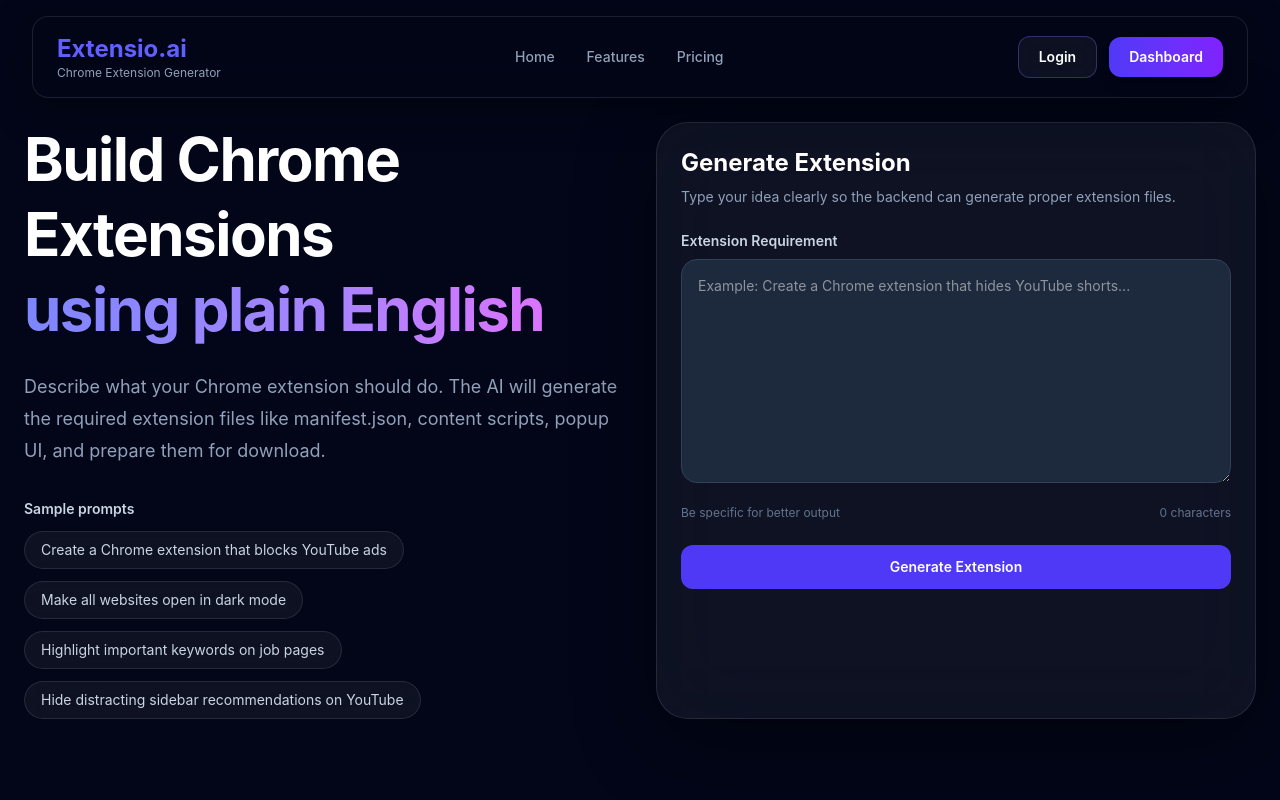
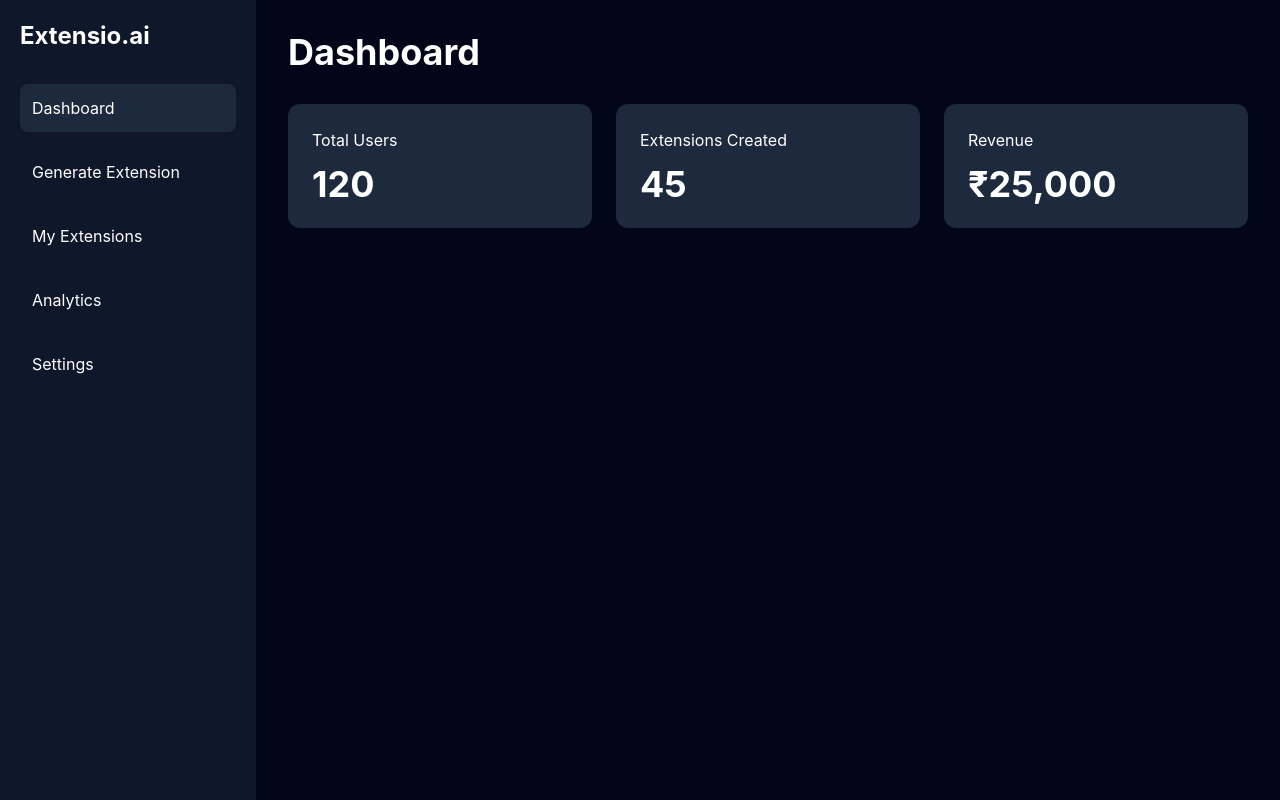
Before and after one commit to vimalrajput05/Extensio, a React (Vite) app in the folder frontend/: page /dashboard in a window 1280 px wide. Shown: the top 800 px of the page. Built offline with nearby package versions, Linux system fonts and the light colour scheme.

Commit message:
Added dashboard frontend pages

```diff
--- a/frontend/src/App.jsx
+++ b/frontend/src/App.jsx
@@ -1,20 +1,24 @@
-import Navbar from "./components/Navbar";
-import HeroSection from "./components/HeroSection";
-import HowItWorks from "./components/HowItWorks";
-import FeaturesSection from "./components/FeaturesSection";
-import ProFeatures from "./components/ProFeatures";
-import Footer from "./components/Footer";
+import { BrowserRouter, Routes, Route } from "react-router-dom";
+
+import HomePage from "./pages/HomePage";
+import GenerateExtension from "./pages/GenerateExtension";
+import MyExtensions from "./pages/MyExtensions";
+import Analytics from "./pages/Analytics";
+import Settings from "./pages/Settings";
+import Dashboard from "./components/Dashboard";
+
 function App() {
   return (
-    <div className="min-h-screen bg-slate-950 text-white">
-      <Navbar />
-            <HeroSection />
-<HowItWorks/>
-<FeaturesSection/>
-<ProFeatures/>
-<Footer/>
-
-    </div>
+    <BrowserRouter>
+      <Routes>
+        <Route path="/" element={<HomePage />} />
+        <Route path="/dashboard" element={<Dashboard />} />
+        <Route path="/generate" element={<GenerateExtension />} />
+        <Route path="/extensions" element={<MyExtensions />} />
+        <Route path="/analytics" element={<Analytics />} />
+        <Route path="/settings" element={<Settings />} />
+      </Routes>
+    </BrowserRouter>
   );
 }
 
--- /dev/null
+++ b/frontend/src/Sidebar.jsx
@@ -0,0 +1,60 @@
+import { Link } from "react-router-dom";
+
+function Sidebar() {
+  return (
+    <div className="w-64 min-h-screen bg-slate-900 text-white p-5">
+      <h1 className="text-2xl font-bold mb-8">
+        Extensio.ai
+      </h1>
+
+      <ul className="space-y-4">
+        <li>
+          <Link
+            to="/dashboard"
+            className="block p-3 bg-slate-800 rounded-lg"
+          >
+            Dashboard
+          </Link>
+        </li>
+
+        <li>
+          <Link
+            to="/generate"
+            className="block p-3 hover:bg-slate-800 rounded-lg"
+          >
+            Generate Extension
+          </Link>
+        </li>
+
+        <li>
+          <Link
+            to="/extensions"
+            className="block p-3 hover:bg-slate-800 rounded-lg"
+          >
+            My Extensions
+          </Link>
+        </li>
+
+        <li>
+          <Link
+            to="/analytics"
+            className="block p-3 hover:bg-slate-800 rounded-lg"
+          >
+            Analytics
+          </Link>
+        </li>
+
+        <li>
+          <Link
+            to="/settings"
+            className="block p-3 hover:bg-slate-800 rounded-lg"
+          >
+            Settings
+          </Link>
+        </li>
+      </ul>
+    </div>
+  );
+}
+
+export default Sidebar;
--- /dev/null
+++ b/frontend/src/components/Dashboard.jsx
@@ -0,0 +1,34 @@
+import Sidebar from "../Sidebar";
+
+function Dashboard() {
+  return (
+    <div className="flex bg-slate-950 text-white">
+      <Sidebar />
+
+      <div className="flex-1 p-8">
+        <h1 className="text-4xl font-bold mb-8">
+          Dashboard
+        </h1>
+
+        <div className="grid grid-cols-1 md:grid-cols-3 gap-6">
+          <div className="bg-slate-800 p-6 rounded-xl">
+            <h3>Total Users</h3>
+            <p className="text-4xl font-bold mt-3">120</p>
+          </div>
+
+          <div className="bg-slate-800 p-6 rounded-xl">
+            <h3>Extensions Created</h3>
+            <p className="text-4xl font-bold mt-3">45</p>
+          </div>
+
+          <div className="bg-slate-800 p-6 rounded-xl">
+            <h3>Revenue</h3>
+            <p className="text-4xl font-bold mt-3">₹25,000</p>
+          </div>
+        </div>
+      </div>
+    </div>
+  );
+}
+
+export default Dashboard;
--- /dev/null
+++ b/frontend/src/pages/Analytics.jsx
@@ -0,0 +1,5 @@
+function Analytics() {
+  return <h1>Analytics Page</h1>;
+}
+
+export default Analytics;
--- /dev/null
+++ b/frontend/src/pages/GenerateExtension.jsx
@@ -0,0 +1,26 @@
+function GenerateExtension() {
+  return (
+    <div className="p-8 text-white">
+      <h1 className="text-4xl font-bold mb-8">
+        Generate Extension
+      </h1>
+
+      <div className="bg-slate-800 p-6 rounded-xl max-w-3xl">
+        <label className="block mb-3 text-lg">
+          Extension Requirement
+        </label>
+
+        <textarea
+          className="w-full h-48 p-4 rounded-lg bg-slate-700 outline-none"
+          placeholder="Example: Create a Chrome extension that hides YouTube Shorts..."
+        ></textarea>
+
+        <button className="mt-6 px-6 py-3 bg-purple-600 rounded-lg font-bold">
+          Generate Extension
+        </button>
+      </div>
+    </div>
+  );
+}
+
+export default GenerateExtension;
--- /dev/null
+++ b/frontend/src/pages/HomePage.jsx
@@ -0,0 +1,21 @@
+import Navbar from "../components/Navbar";
+import HeroSection from "../components/HeroSection";
+import HowItWorks from "../components/HowItWorks";
+import FeaturesSection from "../components/FeaturesSection";
+import ProFeatures from "../components/ProFeatures";
+import Footer from "../components/Footer";
+
+function HomePage() {
+  return (
+    <div className="min-h-screen bg-slate-950 text-white">
+      <Navbar />
+      <HeroSection />
+      <HowItWorks />
+      <FeaturesSection />
+      <ProFeatures />
+      <Footer />
+    </div>
+  );
+}
+
+export default HomePage;
--- /dev/null
+++ b/frontend/src/pages/MyExtensions.jsx
@@ -0,0 +1,5 @@
+function MyExtensions() {
+  return <h1>My Extensions Page</h1>;
+}
+
+export default MyExtensions;
--- /dev/null
+++ b/frontend/src/pages/Settings.jsx
@@ -0,0 +1,5 @@
+function Settings() {
+  return <h1>Settings Page</h1>;
+}
+
+export default Settings;
```
